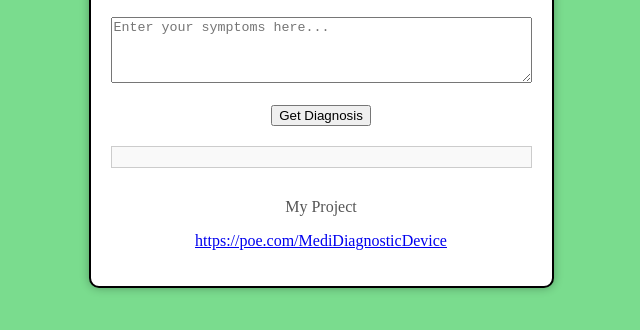
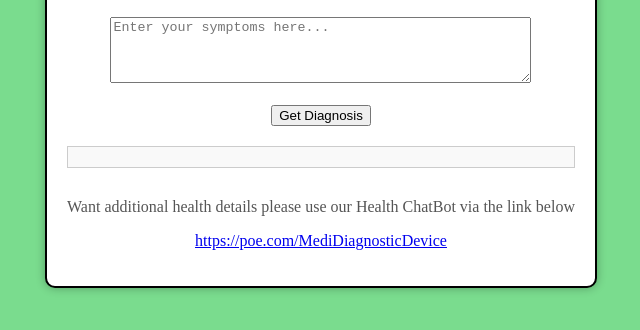
Before and after one commit to M-Pink0/M-Pink0.github.io, a plain HTML site: page index.html in a window 1280 px wide. Shown: the part 330-660 px from the top of the page, without its empty margins (319-959 px from the left). Drawn offline with Linux system fonts and the light colour scheme.

Commit message:
Update index.html

```diff
--- a/index.html
+++ b/index.html
@@ -51,7 +51,7 @@
     <div id="response"></div>
  <!-- "My Project" section -->
     <div id="projectInfo">
-      <p>My Project</p>
+      <p>Want additional health details please use our Health ChatBot via the link below</p>
       <p><a href="https://poe.com/MediDiagnosticDevice" target="_blank">https://poe.com/MediDiagnosticDevice</a></p>
     </div>
   </div>
```
